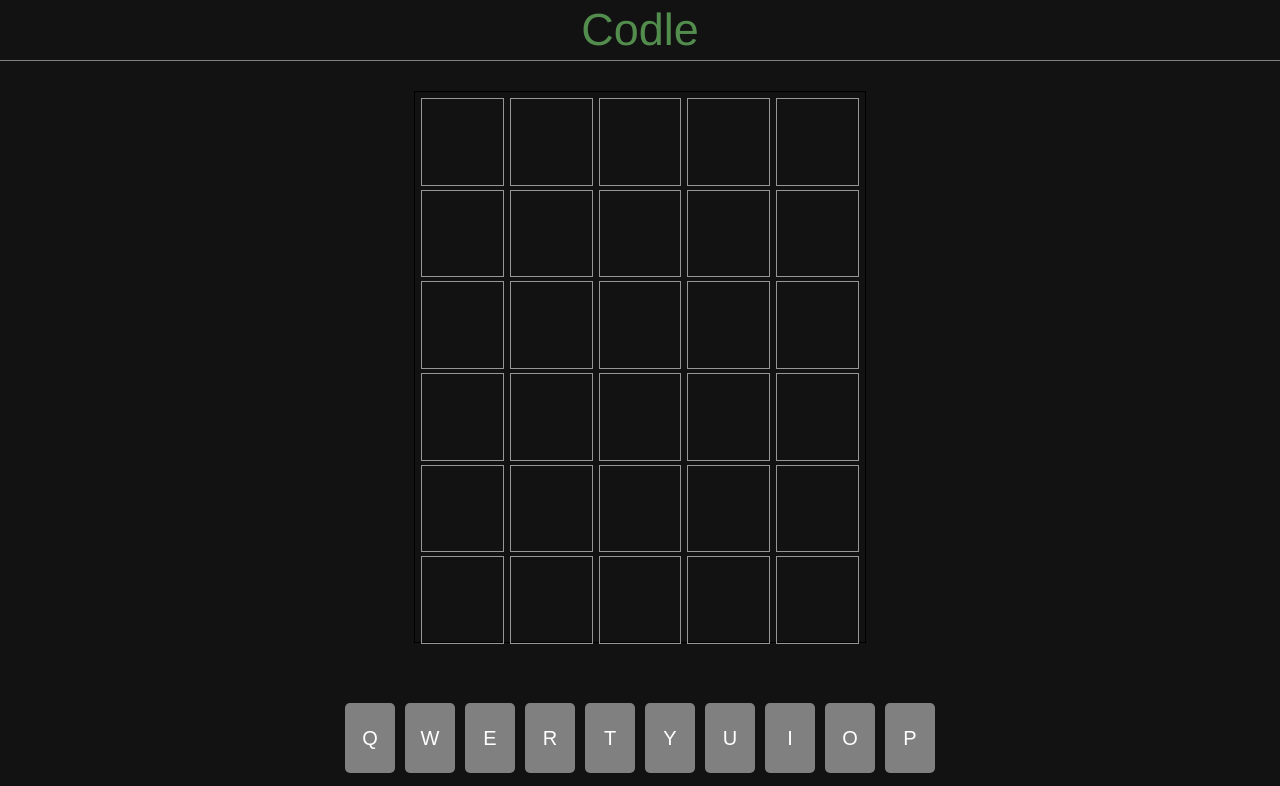
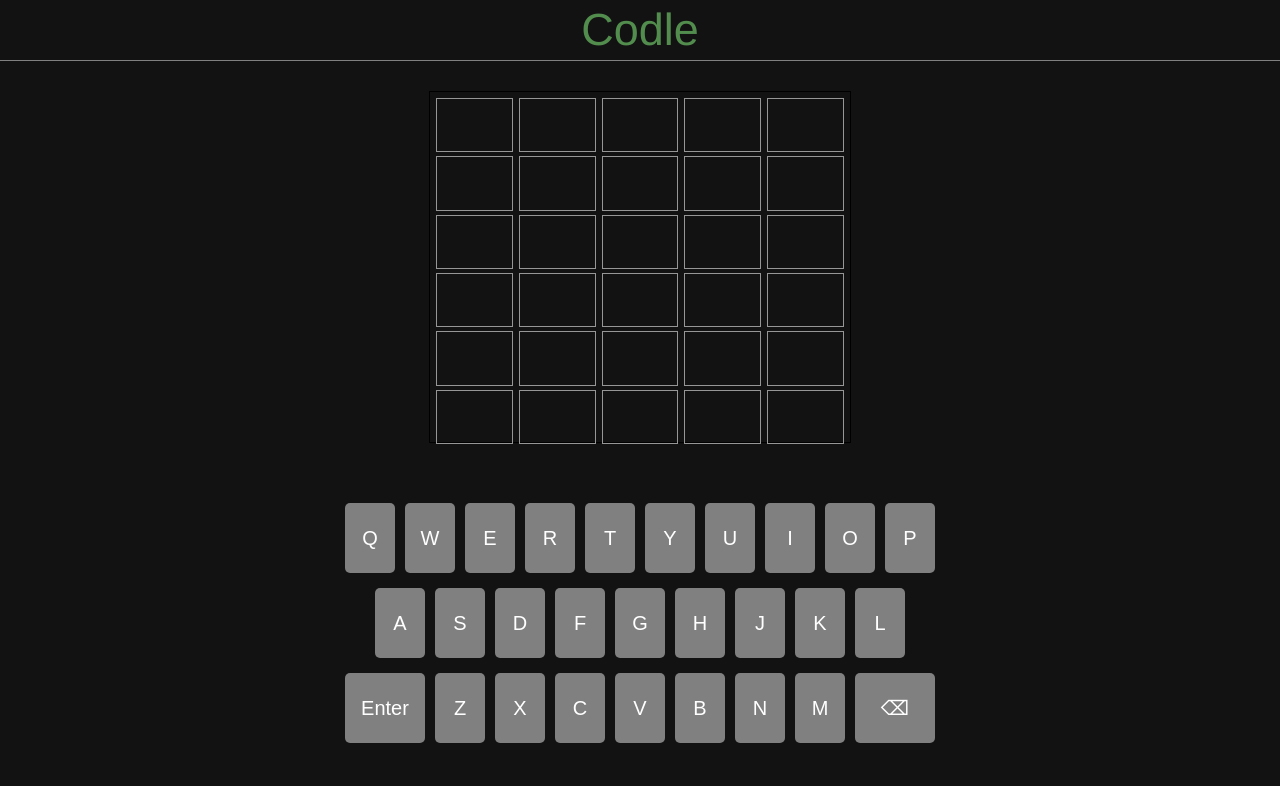
Before and after one commit to jamalkhadir/Codle, a React (Create React App) app: page / in a window 1280 px wide. Shown: the top 786 px of the page. Built offline with nearby package versions, Linux system fonts and the light colour scheme.

Commit message:
Update App.css

```diff
--- a/src/App.css
+++ b/src/App.css
@@ -79,8 +79,8 @@ nav {
 .grid {
   display: flex;
   flex-direction: column;
-  width: 450px;
-  height: 550px;
+  width: 420px;
+  height: 350px;
   border: 1px solid black;
 }
 
```
